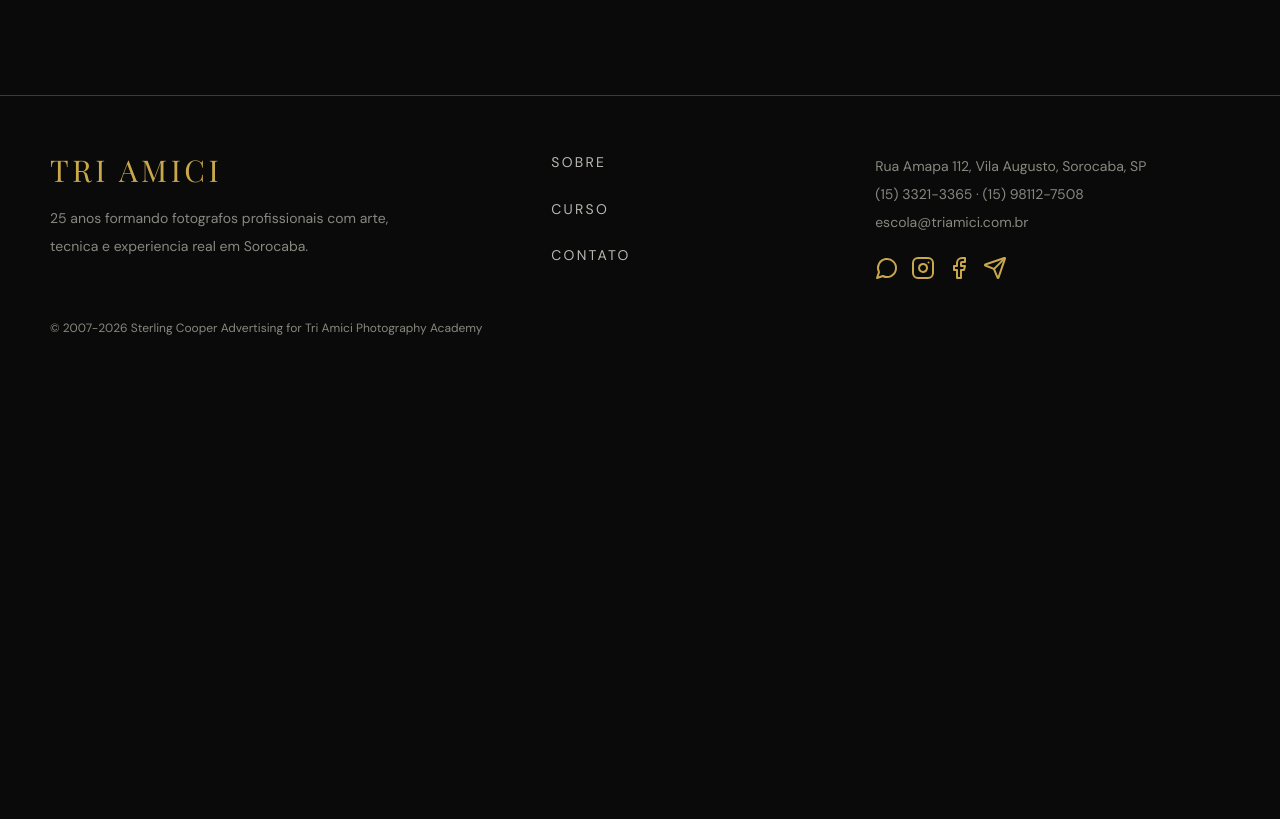
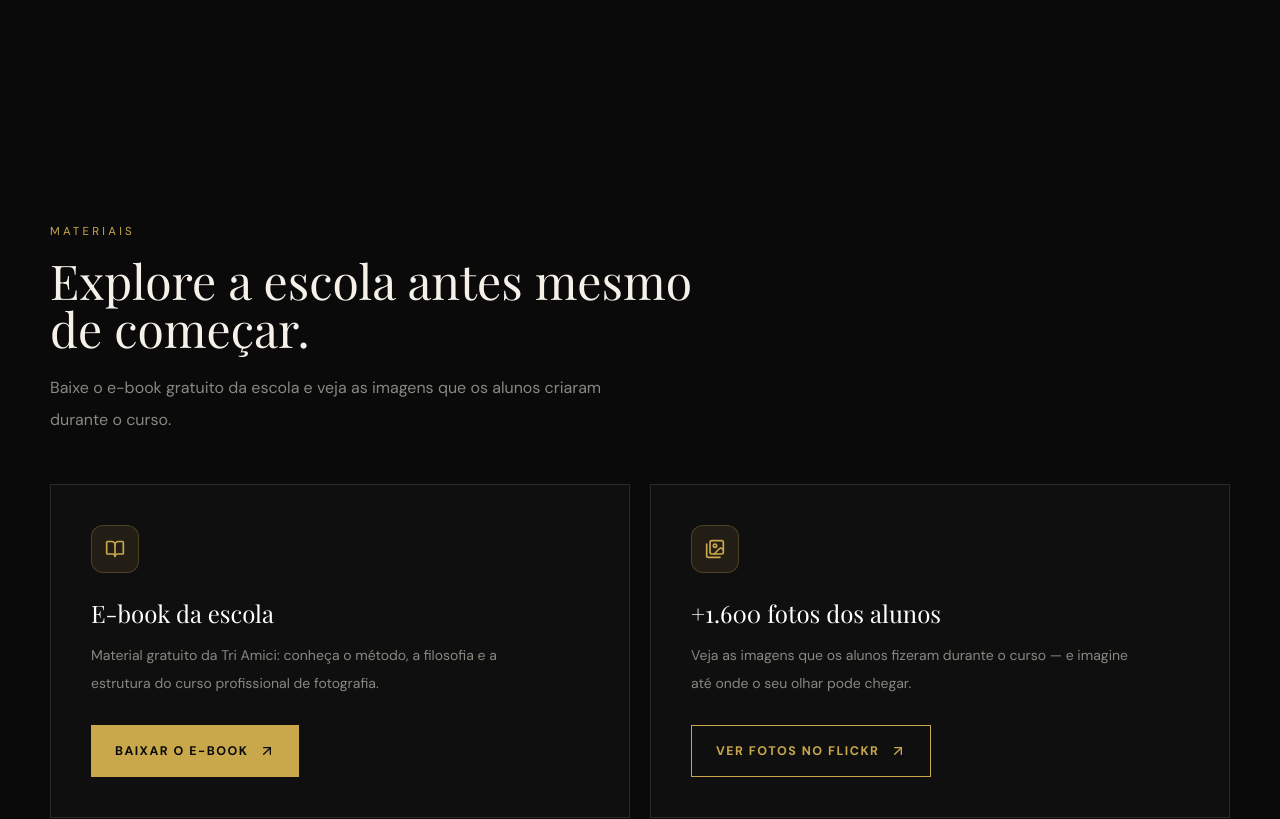
Before and after one commit to romavitordev/layout_triamici, a Next.js app: page /layout_triamici/sobre in a window 1280 px wide. Shown: the part 1675-2494 px from the top of the page. Before the commit the page ends 2067 px from the top, so only its background shows below. Built offline with nearby package versions, Linux system fonts and the light colour scheme; a web font is replaced by a local one.

Commit message:
feat(recursos): adiciona em /sobre e reposiciona em /curso
- /curso: Recursos movido do rodape para o meio (apos "O Metodo").
- /sobre: Recursos adicionado ao final.

Co-Authored-By: Claude Opus 4.8 <noreply@anthropic.com>

```diff
--- a/app/curso/page.tsx
+++ b/app/curso/page.tsx
@@ -164,6 +164,9 @@ export default function CursoPage() {
         </div>
       </section>
 
+      {/* ── MATERIAIS (e-book + fotos dos alunos) ────────────── */}
+      <Recursos />
+
       {/* ── PARA QUEM É ──────────────────────────────────────── */}
       <section className="bg-preto py-24">
         <div className="container-page">
@@ -236,9 +239,6 @@ export default function CursoPage() {
         </div>
       </section>
 
-      {/* ── MATERIAIS (e-book + fotos dos alunos) ────────────── */}
-      <Recursos />
-
       {/* ── CTA FINAL ────────────────────────────────────────── */}
       <section className="relative min-h-[60vh] overflow-hidden bg-preto">
         <Image
--- a/app/sobre/page.tsx
+++ b/app/sobre/page.tsx
@@ -2,6 +2,7 @@ import type { Metadata } from 'next'
 import Image from 'next/image'
 import { Card } from '@/components/ui/Card'
 import { ScrollReveal } from '@/components/ui/ScrollReveal'
+import { Recursos } from '@/components/sections/Recursos'
 
 export const metadata: Metadata = {
   title: 'Sobre a Escola',
@@ -17,6 +18,7 @@ const timeline = [
 
 export default function SobrePage() {
   return (
+    <>
     <section className="bg-preto pb-24 pt-24 md:pt-32">
       <div className="container-page">
         <ScrollReveal>
@@ -59,5 +61,7 @@ export default function SobrePage() {
         </div>
       </div>
     </section>
+    <Recursos />
+    </>
   )
 }
```
